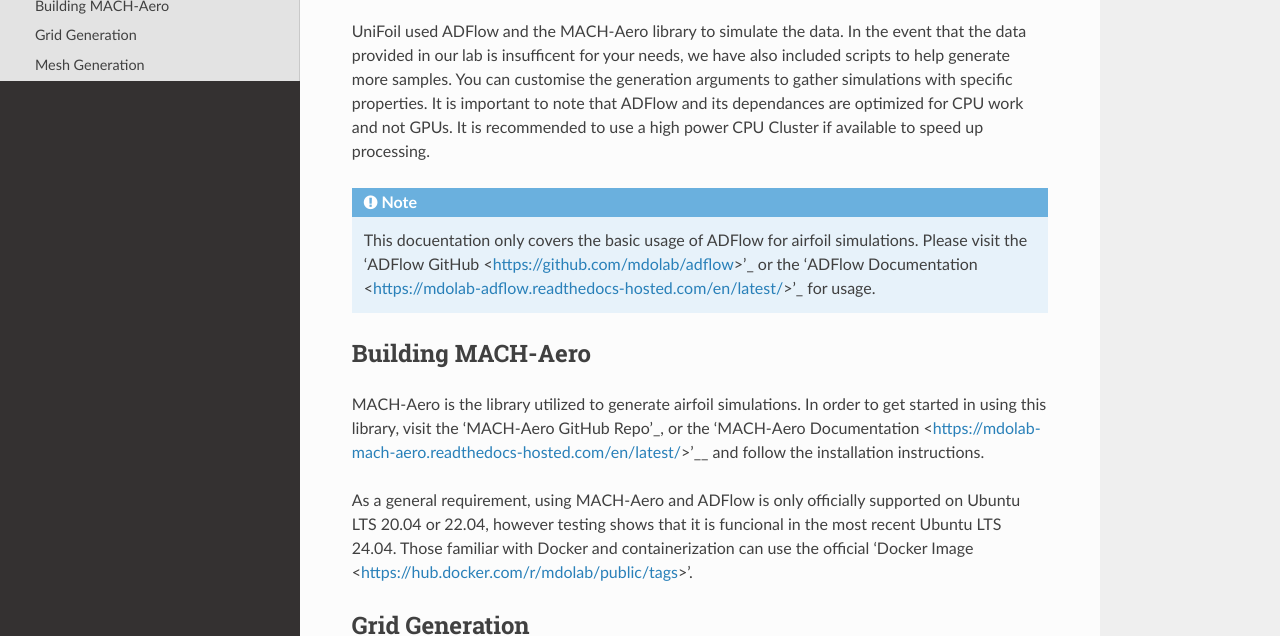
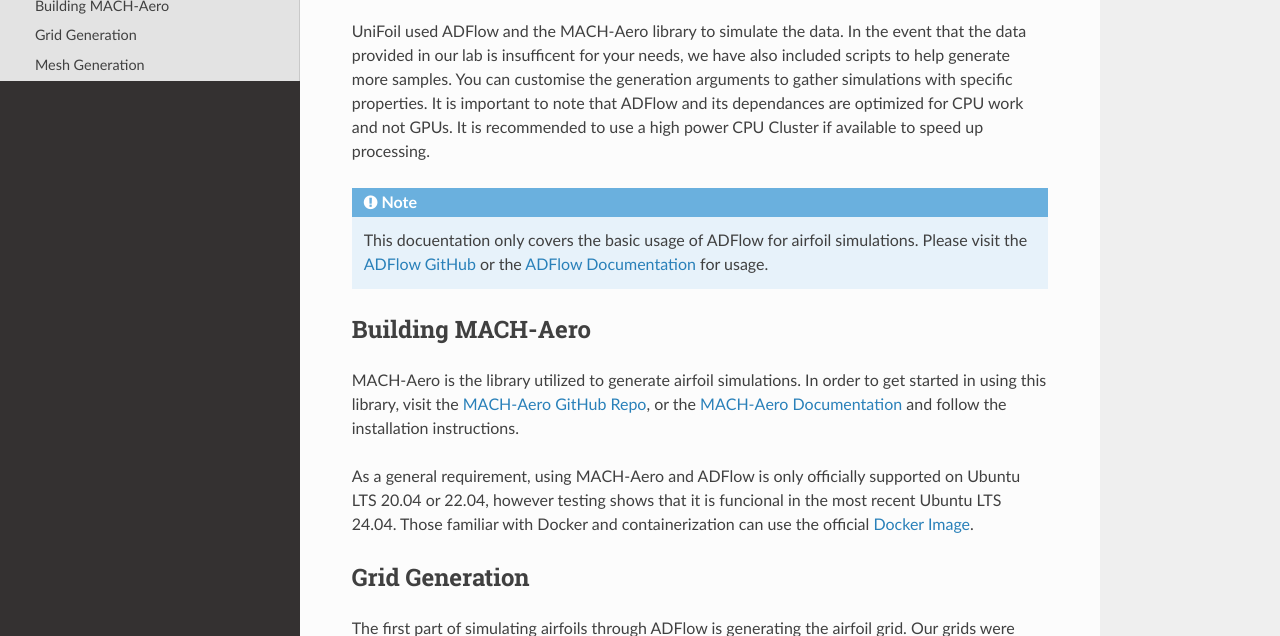
Before and after one commit to BenjaminMelanson/unifoilDocs, a Sphinx documentation site: the page built from docs/source/simulations.rst, in a window 1280 px wide and 900 px high, cut to the strip 264-900 px from the top of the window. Built offline with Sphinx 7.4.7 and the Read the Docs theme 3.1.0, drawn with Linux system fonts in a browser that asks for light colours; some of the changed lines change nothing that is shown.

Commit message:
Fix hyperlink formatting in simulations documentation
Updated links in the documentation to use proper reStructuredText syntax for hyperlinks.

```diff
--- a/docs/source/simulations.rst
+++ b/docs/source/simulations.rst
@@ -12,15 +12,15 @@
 
 
 .. note::
-   This docuentation only covers the basic usage of ADFlow for airfoil simulations. Please visit the 'ADFlow GitHub <https://github.com/mdolab/adflow>'_ or the 'ADFlow Documentation <https://mdolab-adflow.readthedocs-hosted.com/en/latest/>'_ for usage.
+   This docuentation only covers the basic usage of ADFlow for airfoil simulations. Please visit the `ADFlow GitHub <https://github.com/mdolab/adflow>`__ or the `ADFlow Documentation <https://mdolab-adflow.readthedocs-hosted.com/en/latest/>`__ for usage.
 
 Building MACH-Aero
 ----------------
 MACH-Aero is the library utilized to generate airfoil simulations.
-In order to get started in using this library, visit the 'MACH-Aero GitHub Repo'_, or the 'MACH-Aero Documentation <https://mdolab-mach-aero.readthedocs-hosted.com/en/latest/>'__ and follow the installation instructions.
+In order to get started in using this library, visit the `MACH-Aero GitHub Repo <https://github.com/mdolab/MACH-Aero>`__, or the `MACH-Aero Documentation <https://mdolab-mach-aero.readthedocs-hosted.com/en/latest/>`__ and follow the installation instructions.
 
 As a general requirement, using MACH-Aero and ADFlow is only officially supported on Ubuntu LTS 20.04 or 22.04, however testing shows that it is funcional in the most recent Ubuntu LTS 24.04.
-Those familiar with Docker and containerization can use the official 'Docker Image <https://hub.docker.com/r/mdolab/public/tags>'.
+Those familiar with Docker and containerization can use the official `Docker Image <https://hub.docker.com/r/mdolab/public/tags>`__.
 
 Grid Generation
 ---------------
@@ -42,5 +42,3 @@
 ---------------
 After generating the airfoil grid, the points must be converted into a Volume .CGNS.
 This file is what is fed into ADFlow to run the simulation.
-
-.. _MACH-Aero GitHub Repo: https://github.com/mdolab/MACH-Aero
```
